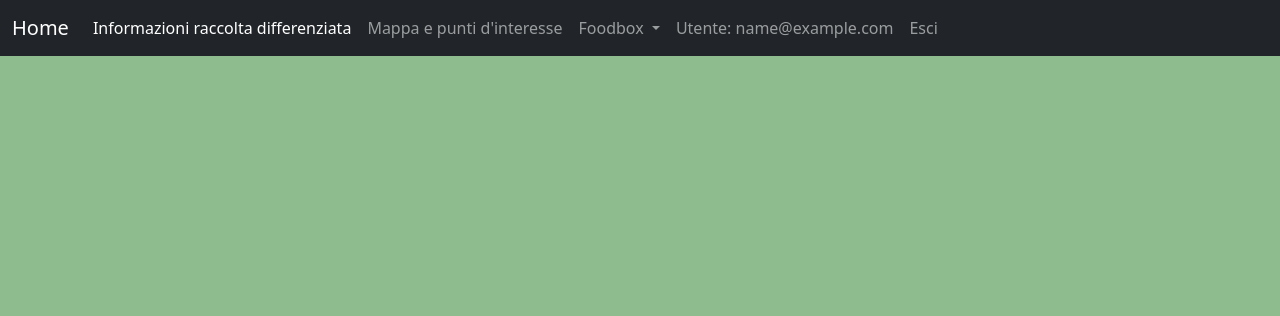
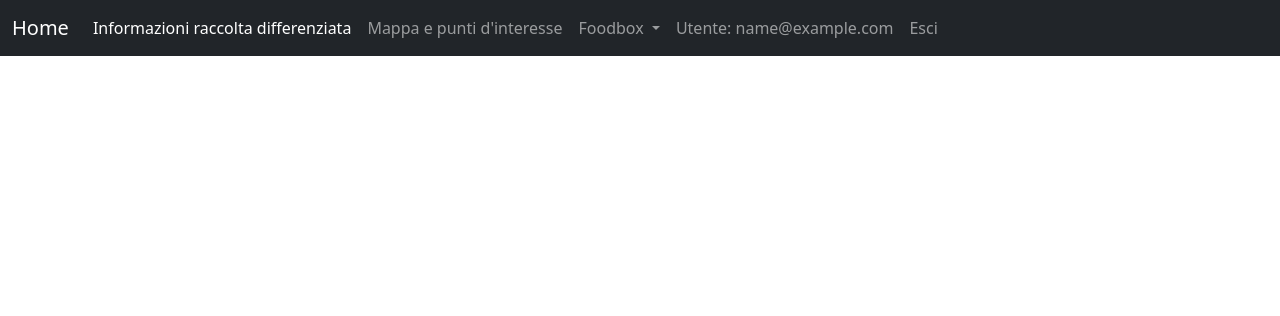
Before and after one commit to RaffaeleMosca/GreenCityv1, a Flask app: page /foodbox/ in a window 1280 px wide. Shown: the top 316 px of the page. Run offline with Flask 2, Linux system fonts and the light colour scheme; the visitor is signed in with stand-in values (Sample User, id 1); data that the repository does not hold is empty; some libraries are stand-ins or nearby versions.

Commit message:
Cambio colore

```diff
--- a/templates/base.html
+++ b/templates/base.html
@@ -16,7 +16,7 @@
     <script src="https://ajax.googleapis.com/ajax/libs/jquery/3.5.1/jquery.min.js"></script>
     <link href="https://cdn.jsdelivr.net/npm/bootstrap@5.1.3/dist/css/bootstrap.min.css" rel="stylesheet" integrity="sha384-1BmE4kWBq78iYhFldvKuhfTAU6auU8tT94WrHftjDbrCEXSU1oBoqyl2QvZ6jIW3" crossorigin="anonymous">
 </head>
-<body style="background-color: darkseagreen">
+<body>
 <nav class="navbar navbar-expand-lg navbar-dark bg-dark">
         <div class="container-fluid">
         <a class="navbar-brand" href="/dashboard/">Home</a>
```
